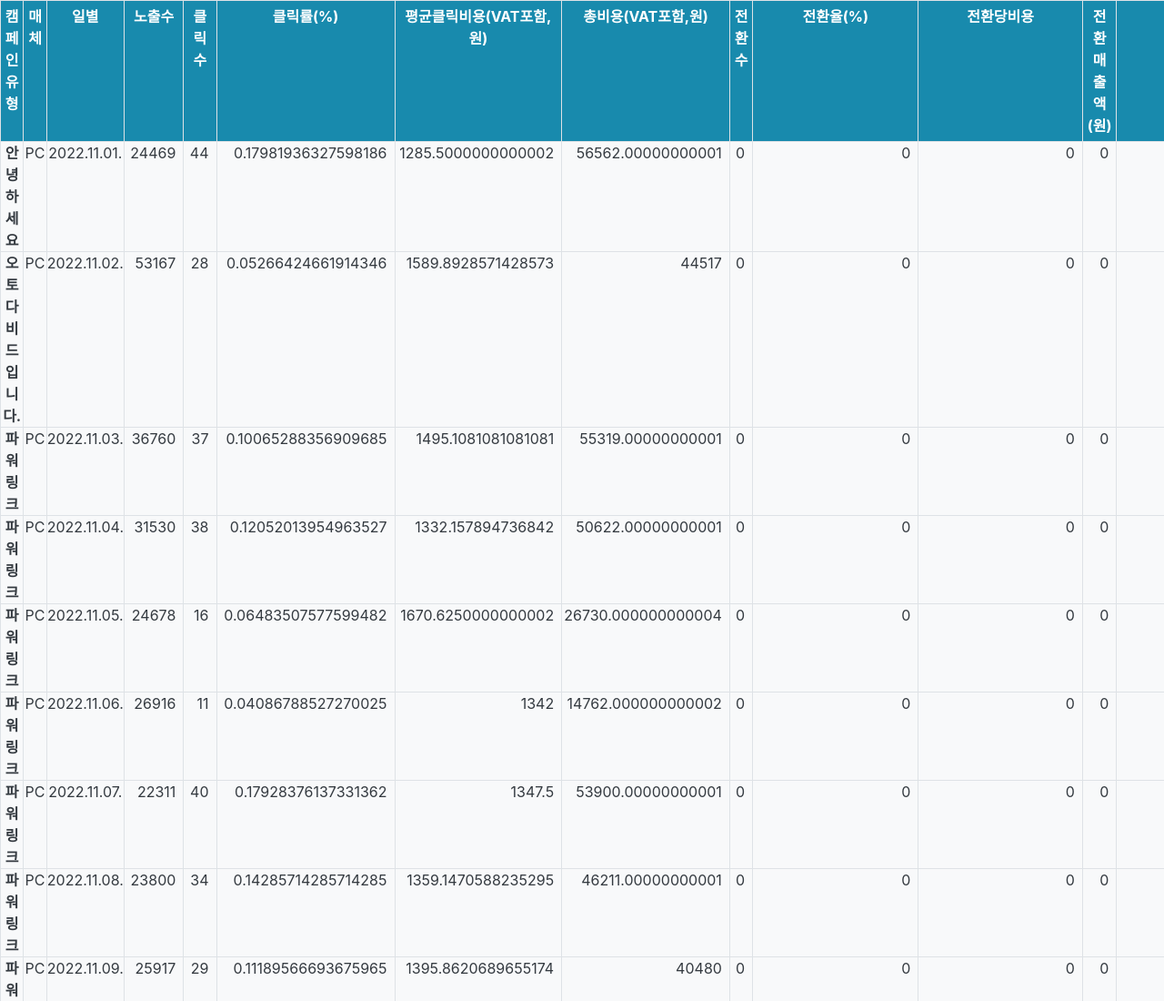
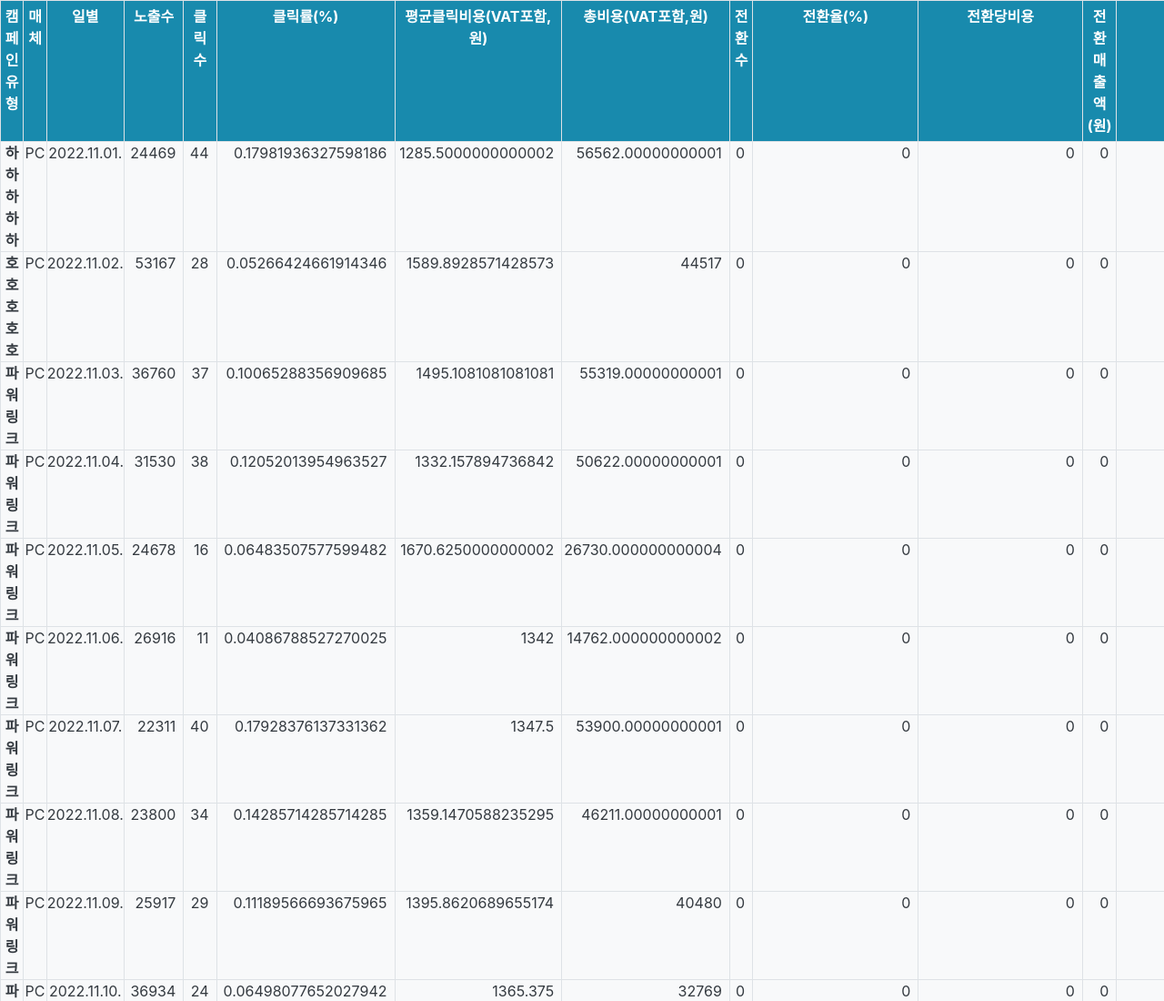
Before and after one commit to develop-kjy/samplepage, a website: page index.html in a window 1280 px wide. Shown: the top 1100 px of the page at 91% size. Drawn offline with nearby package versions, Linux system fonts and the light colour scheme.

Commit message:
업데이트

```diff
--- a/index.html
+++ b/index.html
@@ -44,7 +44,7 @@
                 <th>평균노출순위</th>
             </tr>
             <tr class="text-dark bg-light">
-                <th scope="row" class="text-center p-0 m-0">안녕하세요</th>
+                <th scope="row" class="text-center p-0 m-0">하하하하하</th>
                 <td scope="row" class="text-center p-0 m-0">PC</td>
                 <td scope="row" class="text-center p-0 m-0">2022.11.01.</td>
                 <td class="text-right p-0 pr-2">24469</td>
@@ -60,7 +60,7 @@
                 <td class="text-right p-0 pr-2">2.2521966569945646</td>
             </tr>
             <tr class="text-dark bg-light">
-                <th scope="row" class="text-center p-0 m-0">오토다비드입니다.</th>
+                <th scope="row" class="text-center p-0 m-0">호호호호호</th>
                 <td scope="row" class="text-center p-0 m-0">PC</td>
                 <td scope="row" class="text-center p-0 m-0">2022.11.02.</td>
                 <td class="text-right p-0 pr-2">53167</td>
```
